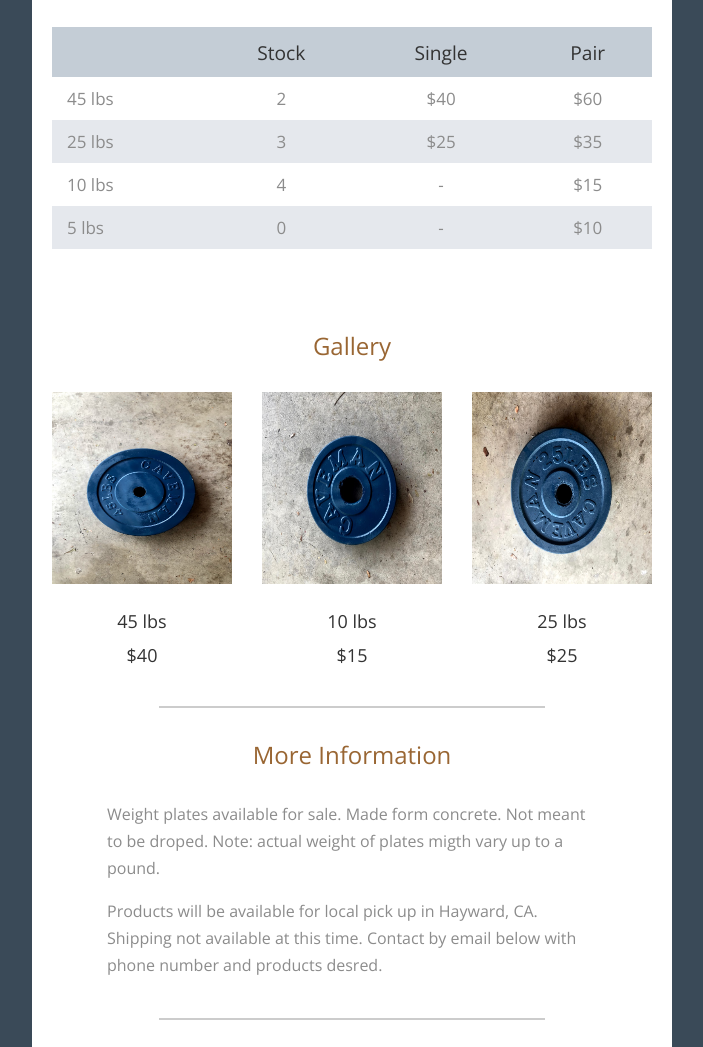
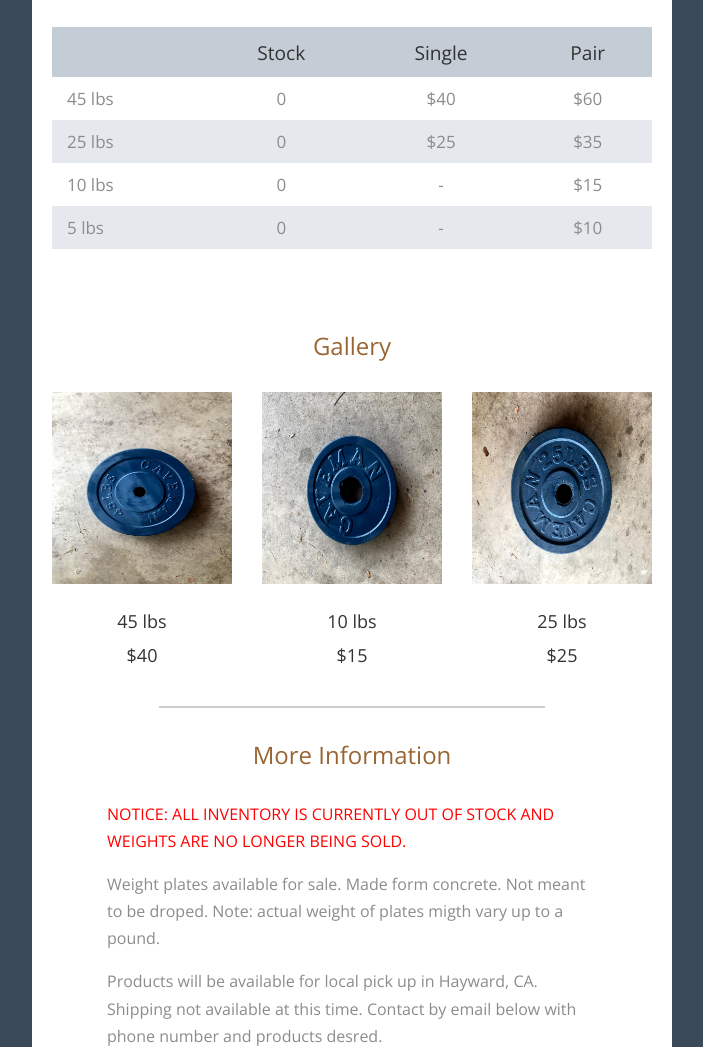
Before and after one commit to farzinadil/Max-Strength-Weights, a plain HTML site: page index.html in a window 1280 px wide. Shown: the part 627-1674 px from the top of the page, without its empty margins (288-991 px from the left). Drawn offline with nearby package versions, Linux system fonts and the light colour scheme.

Commit message:
added final message stating weigths are no longer being sold

```diff
--- a/css/tooplate-chilling-cafe.css
+++ b/css/tooplate-chilling-cafe.css
@@ -168,7 +168,9 @@ hr {
 .google-map{
 
 }
-
+#alert {
+  color: red;
+}
 
 .tm-social-link:hover { background-color: #808e9e; }
 
--- a/index.html
+++ b/index.html
@@ -32,19 +32,19 @@
               </tr>
               <tr>
                 <td class="tm-text-left">45 lbs</td>
-                <td>2</td>
+                <td>0</td>
                 <td>$40</td>
                 <td>$60</td>
               </tr>
               <tr>
                 <td class="tm-text-left">25 lbs</td>
-                <td>3</td>
+                <td>0</td>
                 <td>$25</td>
                 <td>$35</td>
               </tr>
               <tr>
                 <td class="tm-text-left">10 lbs</td>
-                <td>4</td>
+                <td>0</td>
                 <td>-</td>
                 <td>$15</td>
               </tr>
@@ -89,6 +89,9 @@
         <!-- About our cafe -->
         <section class="tm-section tm-section-small">
           <h2 class="tm-section-header">More Information</h2>
+          <p id="alert">
+            NOTICE: ALL INVENTORY IS CURRENTLY OUT OF STOCK AND WEIGHTS ARE NO LONGER BEING SOLD.
+          </p>
           <p>
             Weight plates available for sale. Made form concrete. Not meant to be droped. Note: actual weight of plates migth vary up to a pound.
           </p>
```
